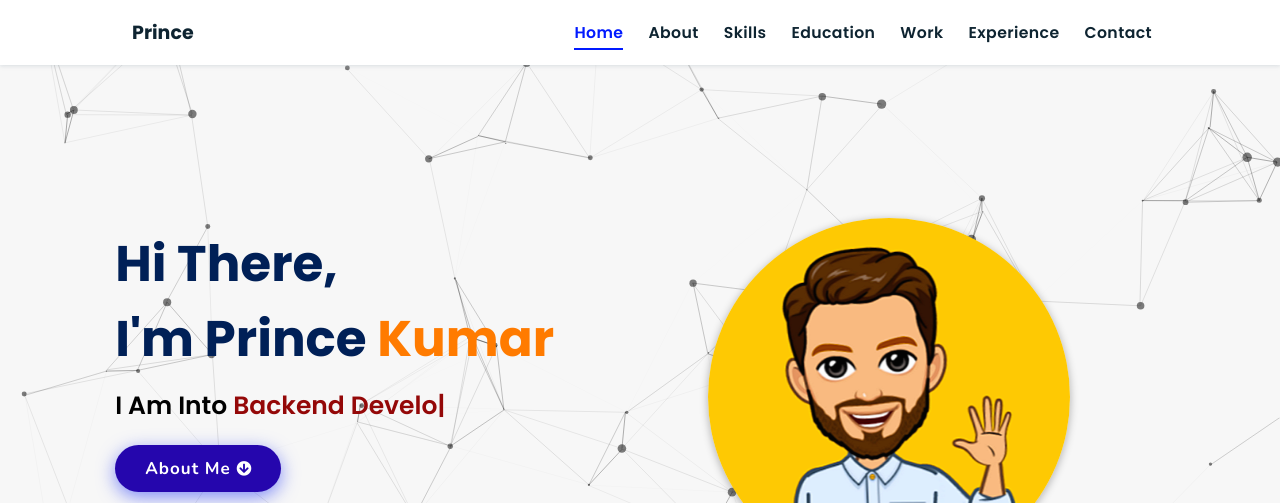
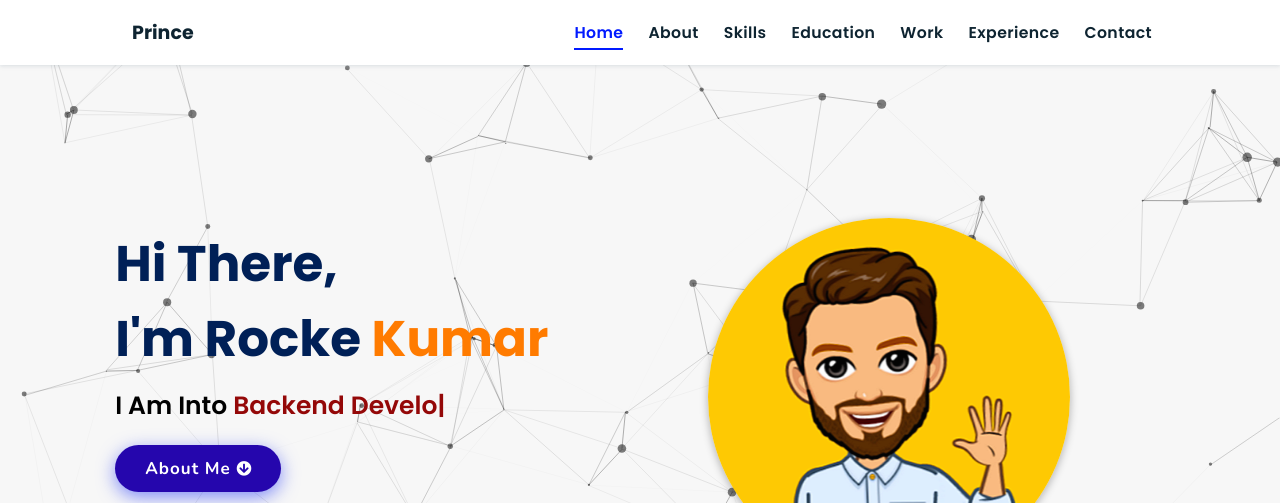
Before and after one commit to rover-7-7/Portfolio_Website, a plain HTML site: page index.html in a window 1280 px wide. Shown: the top 503 px of the page. Drawn offline with nearby package versions, Linux system fonts and the light colour scheme; animation ran at ten frames a second; some icons are missing.

Commit message:
Update index.html

```diff
--- a/index.html
+++ b/index.html
@@ -45,7 +45,7 @@
     <div id="particles-js"></div>
 
     <div class="content">
-    <h2>Hi There,<br/> I'm Prince <span>Kumar</span></h2>
+    <h2>Hi There,<br/> I'm Rocke <span>Kumar</span></h2>
     <p>i am into <span class="typing-text"></span></p>
     <a href="#about" class="btn"><span>About Me</span>
       <i class="fas fa-arrow-circle-down"></i>
```
